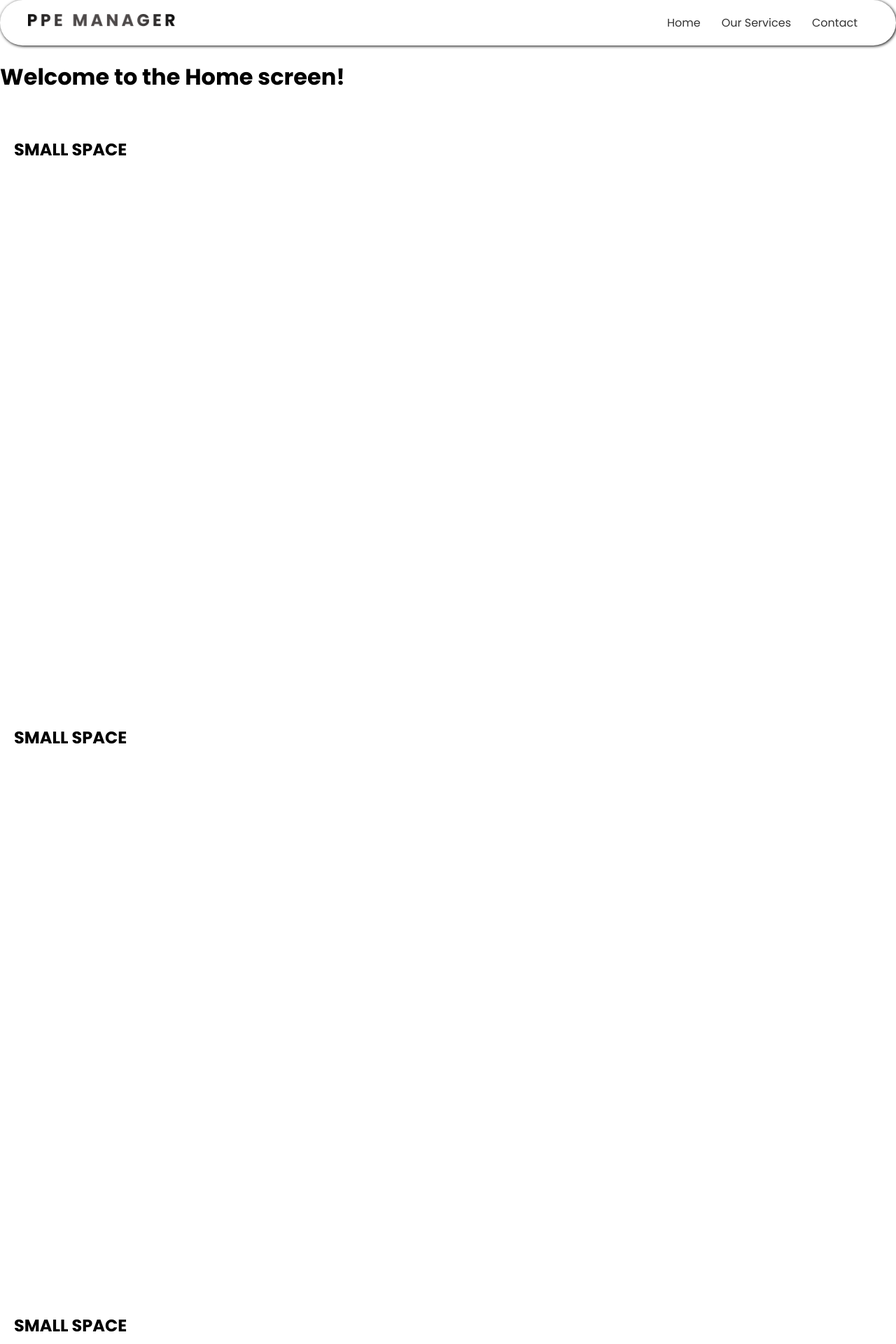
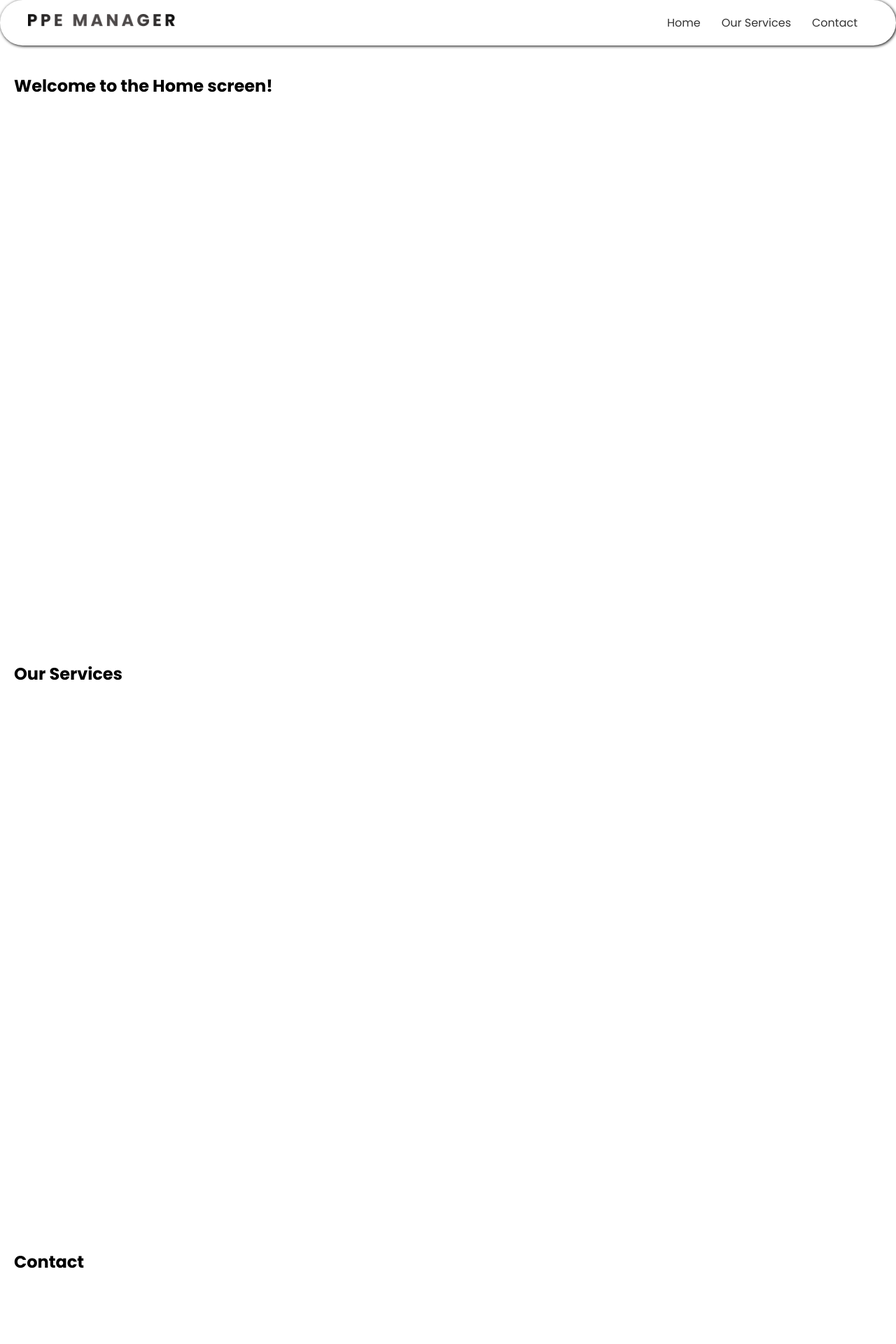
Before and after one commit to kauanzeraaa/ppe_manager, a Vue app: page / in a window 1280 px wide. Shown: the top 1920 px of the page at 70% size. Built offline with nearby package versions, Linux system fonts and the light colour scheme.

Commit message:
fix - header too close to the section during navigation

```diff
--- a/src/assets/global.css
+++ b/src/assets/global.css
@@ -17,3 +17,13 @@ body {
     box-sizing: border-box;
     padding: 0;
 }
+
+html {
+    scroll-behavior: smooth; /* faz com que o scroll seja mais fluido */
+    scroll-padding-top: 100px; /* compensa a altura do menu fixo */
+}
+
+section {
+    height: 100vh;
+    padding: 20px;
+}
--- a/src/views/Home.vue
+++ b/src/views/Home.vue
@@ -14,31 +14,25 @@
     <HeaderTemplate />
 
     <div class="body">
-        <h1>Welcome to the Home screen!</h1>
 
         <!-- Section "Home" - aqui é a parte do Miguel, coloquei essa section para, ao clicar em "Home", a tela scollar pra cima -->
         <section id="home" class="nav_home">
-            <h1>SMALL SPACE</h1>
+            <h1>Welcome to the Home screen!</h1>
         </section>
 
         <!-- Section "Our Services" -->
         <section id="services" class="nav_services">
-            <h1>SMALL SPACE</h1>
+            <h1>Our Services</h1>
         </section>
 
         <!-- Section "Contact" -->
         <section id="contact" class="nav_contact">
-            <h1>SMALL SPACE</h1>
+            <h1>Contact</h1>
         </section>
     </div>
 </template>
 
 <style>
-
-/* faz com que o scroll seja mais fluido */
-html {
-    scroll-behavior: smooth;
-}
 
 /* temporario apenas pra teste visual */
 section {
```
